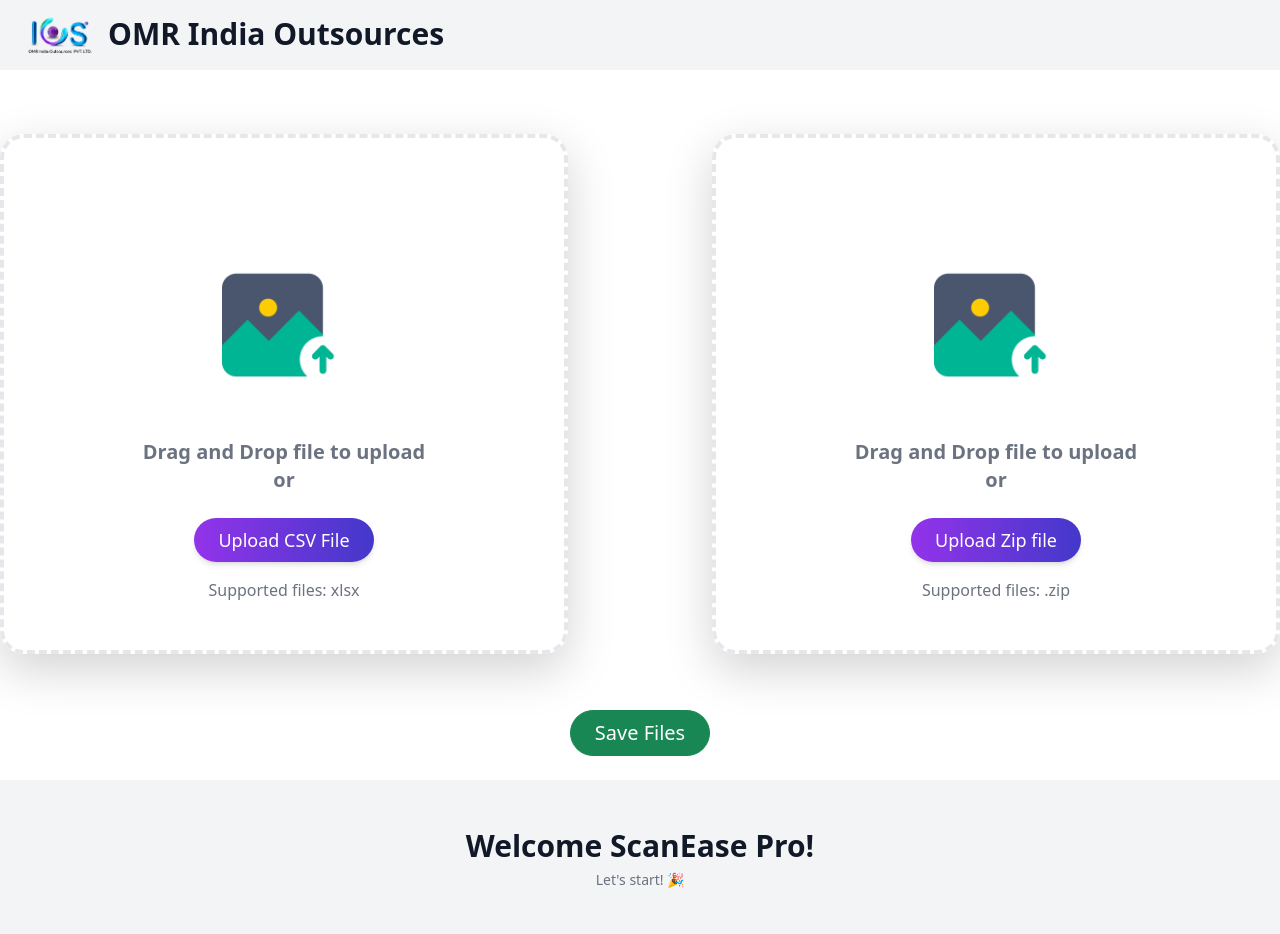
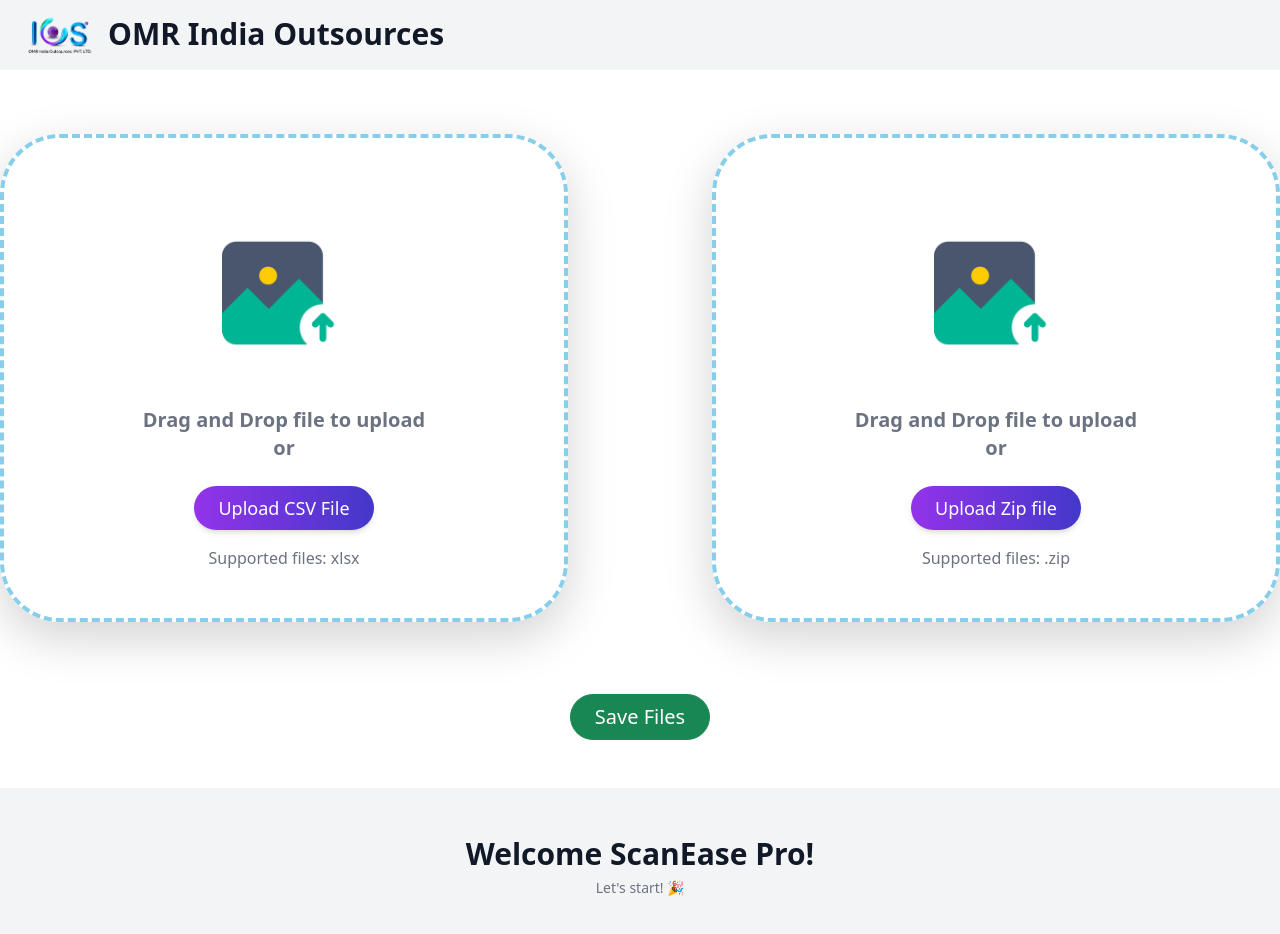
Before and after one commit to Jaygupta23/ImageCropper, a React (Create React App) app: page /uploadcsv in a window 1280 px wide. Shown: the top 934 px of the page. Built offline with nearby package versions, Linux system fonts and the light colour scheme.

Commit message:
add save file button

```diff
--- a/src/components/Csv-Zip/Csv_ZipFolder.jsx
+++ b/src/components/Csv-Zip/Csv_ZipFolder.jsx
@@ -4,12 +4,12 @@ const Csv_ZipFolder = () => {
   return (
     <>
       <div className="flex justify-center gap-5 h-[90vh] my-5 pt-3">
-        <div className="me-5 max-w-xl border-4 border-dashed  border-indigo-400 h-[50%] w-[25%] rounded-3xl p-8 text-center shadow-lg">
+        <div className="me-5 max-w-xl border-4 border-dashed h-[50%] w-[25%] p-8 text-center shadow-lg shadow-blue-400" style={{borderColor: "skyblue", borderRadius: "60px"}}>
           <img
             src={UploadFile}
             alt="uploadIcon"
             width={"25%"}
-            className=" mx-auto mt-5 pt-5 mb-4"
+            className=" mx-auto mt-5 pt-3 mb-4"
           />
           <h2 className=" text-xl font-semibold text-gray-500 mb-4 mt-5">
             Drag and Drop file to upload <br /> or{" "}
@@ -34,12 +34,12 @@ const Csv_ZipFolder = () => {
         </div>
         {/* 2nd section */}
 
-        <div className="ms-5 max-w-xl border-4 border-dashed  border-indigo-400 h-[50%] w-[25%] rounded-3xl p-8 text-center shadow-lg ">
+        <div className="ms-5 max-w-xl border-4 border-dashed  h-[50%] w-[25%] rounded-3xl p-8 text-center shadow-lg " style={{borderColor: "skyblue", borderRadius: "60px"}}>
           <img
             src={UploadFile}
             alt="uploadIcon"
             width={"25%"}
-            className=" mx-auto mt-5 pt-5 mb-4"
+            className=" mx-auto mt-5 pt-3 mb-4"
           />
 
           <h2 className=" text-xl font-semibold text-gray-500 mb-4 mt-5">
@@ -64,7 +64,7 @@ const Csv_ZipFolder = () => {
           </p>
         </div>
       </div>
-      <div className="flex justify-center bg-indigo-400 pt-2 mb-4">
+      <div className="flex justify-center bg-indigo-400 mb-5 pt-4">
         <button type="submit" className="btn btn-lg btn-success text-gray px-4 py-2 text-xl font-medium rounded-3xl">Save Files </button>
       </div>
     </>
```
